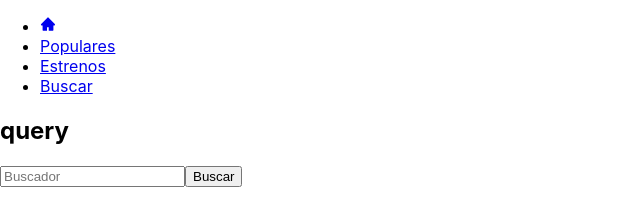
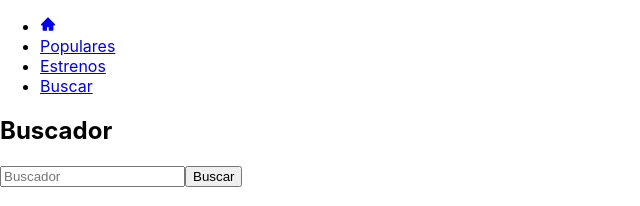
Before and after one commit to Roci16/Buscador-peliculas, a React (Create React App) app: page /buscar in a window 1280 px wide. Shown: the top 206 px of the page, without its empty margins (0-640 px from the left). Built offline with nearby package versions, Linux system fonts and the light colour scheme.

Commit message:
cambio h2

```diff
--- a/src/componentes/Buscador.js
+++ b/src/componentes/Buscador.js
@@ -22,7 +22,7 @@ const Buscador = ()=>{
 
     return(
         <section>
-            <h2>{searchParams}</h2>
+            <h2>Buscador</h2>
              <form onSubmit={handleSubmit} >
                 <input onChange={handleChange} type="text" placeholder="Buscador" value={valor} />
                 <input type="submit" value="Buscar"/>
```
